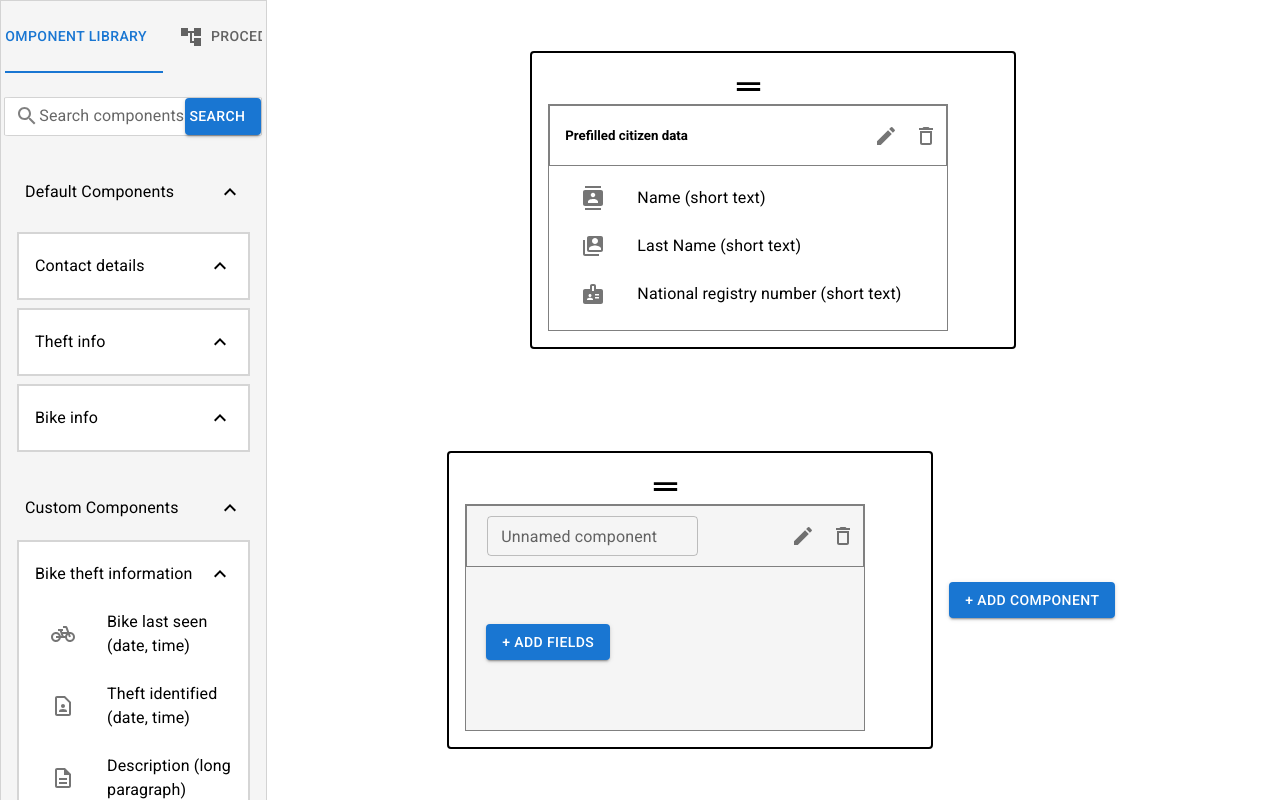
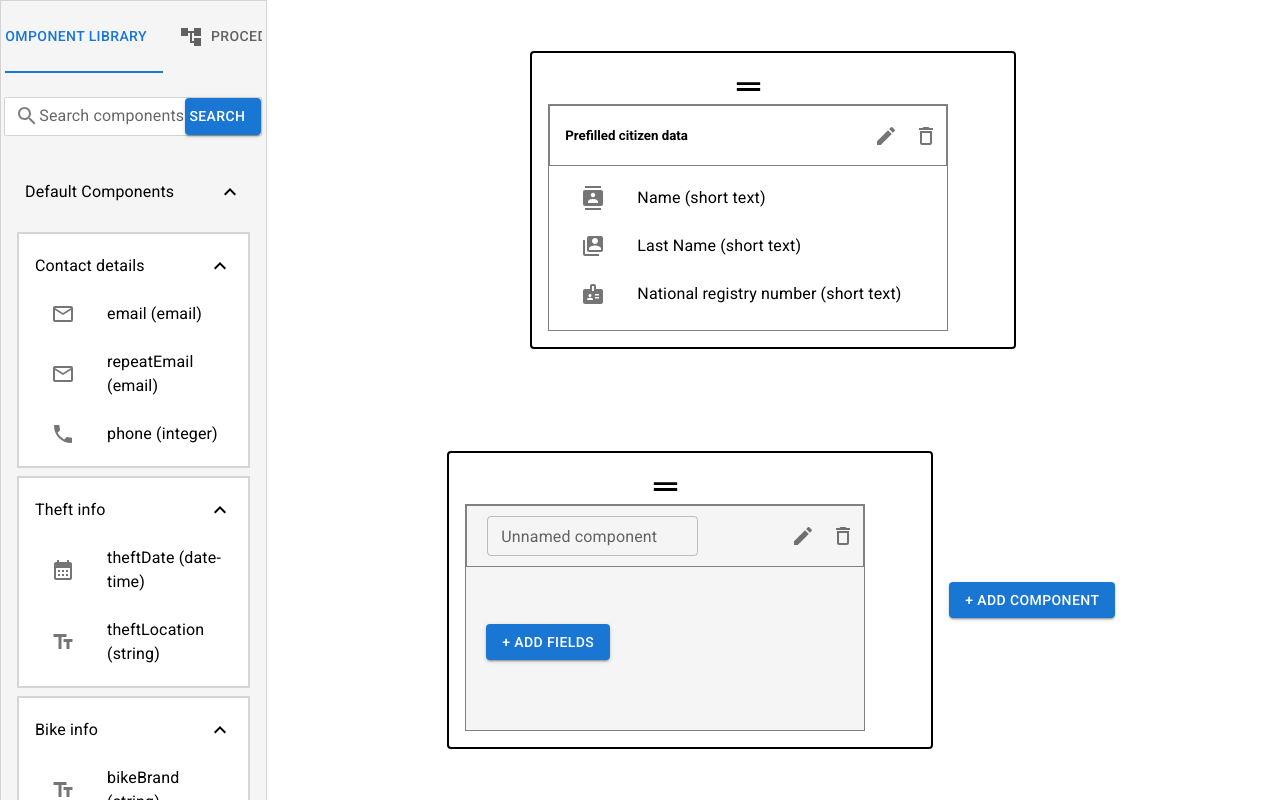
Before and after one commit to osoc22/project-digital-wallet, a React (Create React App) app: page /canvas in a window 1280 px wide. Shown: the top 800 px of the page. Built offline with nearby package versions, Linux system fonts and the light colour scheme.

Commit message:
Render icons and field types

```diff
--- a/src/components/Canvas.tsx
+++ b/src/components/Canvas.tsx
@@ -28,6 +28,7 @@ import LocalAtmOutlinedIcon from "@mui/icons-material/LocalAtmOutlined";
 import { DragDropContext, Draggable } from "react-beautiful-dnd";
 import Droppable from "./Droppable";
 import { useTemplates } from "../contexts/TemplateProvider";
+import TextFieldsOutlinedIcon from '@mui/icons-material/TextFieldsOutlined';
 
 export default function ProcedureDesign() {
   const { componentTemplates } = useTemplates();
@@ -60,6 +61,13 @@ export default function ProcedureDesign() {
       content: <CanvasComponentUnfilledData />
     }
   ]);
+
+  const iconMap: {[key: string]: any} = {
+    integer: <PhoneIcon/>,
+    string: <TextFieldsOutlinedIcon/>,
+    "date-time": <CalendarMonthIcon/>,
+    email: <MailOutlineIcon/>,
+  }
 
   const handleClickDefault = () => {
     setOpenDefault(!openDefault);
@@ -149,7 +157,11 @@ export default function ProcedureDesign() {
                                   >
                                     <CanvasDefaultComponents
                                       title={item.name}
-                                      fields={[]}
+                                      fields={Object.keys(item.properties).map(p => ({
+                                        icon: iconMap[item.properties[p].format ?? item.properties[p].type],
+                                        name: p,
+                                        description: item.properties[p].format ?? item.properties[p].type
+                                      }))}
                                     />
                                   </Box>
                                 )}
```
